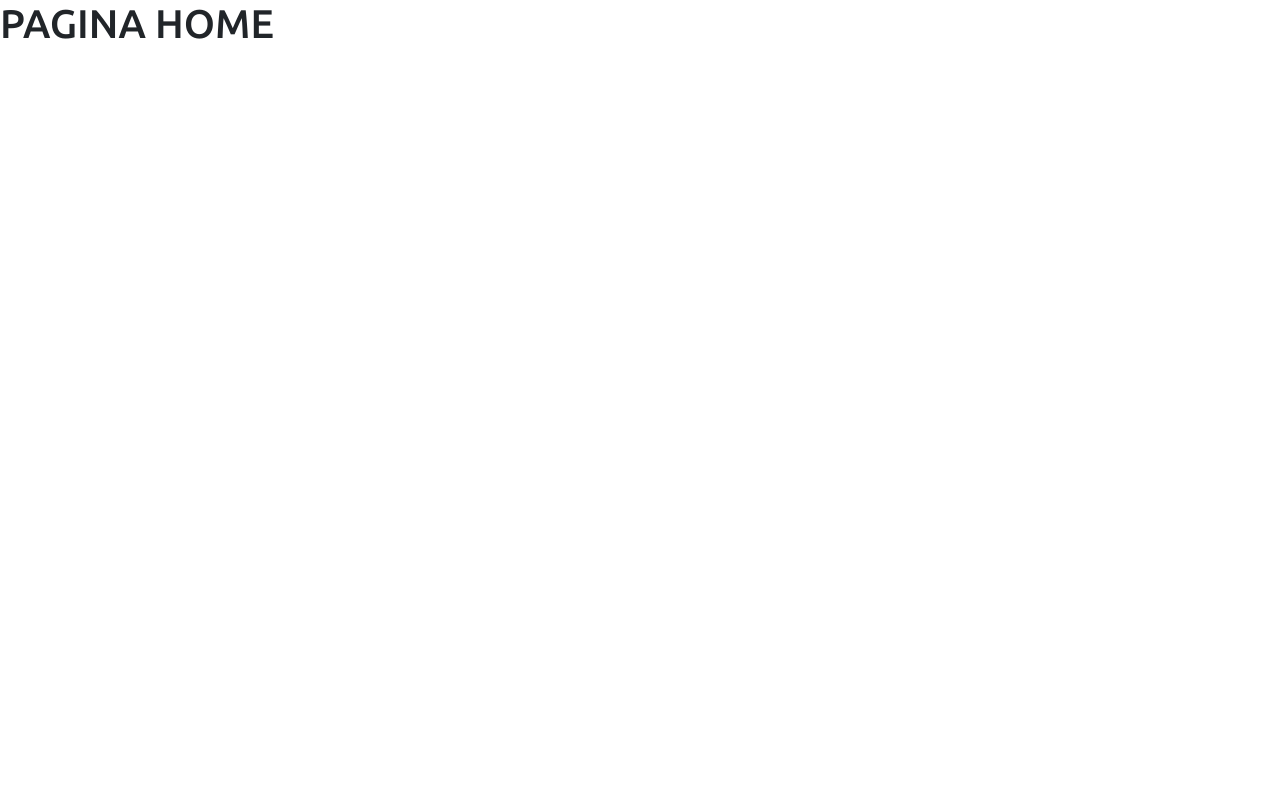
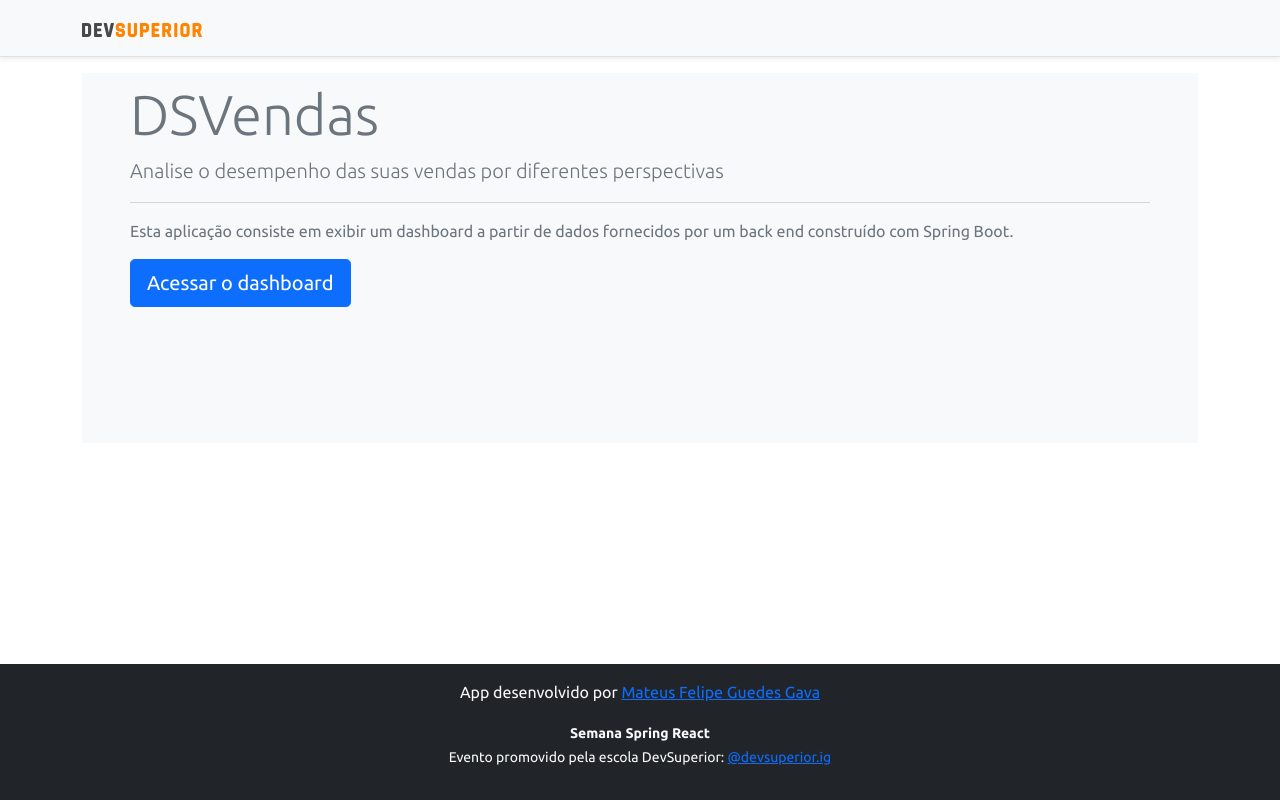
Before and after one commit to prgMgava/spring-react, a React (Create React App) app in the folder frontend/: page / in a window 1280 px wide. Built offline with nearby package versions, Linux system fonts and the light colour scheme.

Commit message:
home,navigation

```diff
--- a/frontend/src/components/NavBar/index.tsx
+++ b/frontend/src/components/NavBar/index.tsx
@@ -1,11 +1,14 @@
-import ImgDsDark from "../../assets/img/ds-dark.svg"
+import ImgDsDark from "../../assets/img/ds-dark.svg";
+import { Link } from "react-router-dom";
 
 const NavBar = () => {
   return (
     <div className="d-flex flex-column flex-md-row align-items-center p-3 px-md-4 mb-3 bg-light border-bottom shadow-sm">
       <div className="container">
         <nav className="my-2 my-md-0 mr-md-3 d-flex justify-content-center justify-content-sm-start">
-          <img src={ImgDsDark} alt="DevSuperior" width="120" />
+          <Link to="/">
+            <img src={ImgDsDark} alt="DevSuperior" width="120" />
+          </Link>
         </nav>
       </div>
     </div>
--- a/frontend/src/pages/Home.tsx
+++ b/frontend/src/pages/Home.tsx
@@ -1,9 +1,28 @@
+import Footer from "components/Footer";
+import NavBar from "components/NavBar";
+import { Link } from "react-router-dom";
+
 const Home = () => {
-    return (
-        <>
-            <h1> PAGINA HOME</h1>
-        </>
-    )
-}
+  return (
+    <>
+      <NavBar />
+      <div className="container">
+        <div className="text-secondary bg-light px-5 pt-2" style={{height: "370px"}}>
+          <h1 className="display-4">DSVendas</h1>
+          <p className="lead">
+            Analise o desempenho das suas vendas por diferentes perspectivas
+          </p>
+          <hr />
+          <p>
+            Esta aplicação consiste em exibir um dashboard a partir de dados
+            fornecidos por um back end construído com Spring Boot.
+          </p>
+          <Link className="btn btn-primary btn-lg" to="/dashboard" children="Acessar o dashboard"/>
+        </div>
+      </div>
+      <Footer />
+    </>
+  );
+};
 
-export default Home
+export default Home;
```
